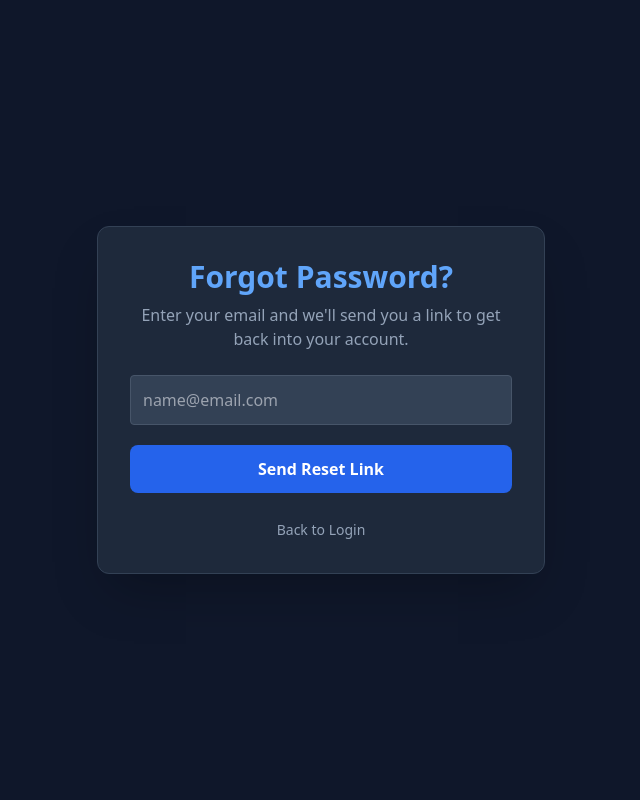
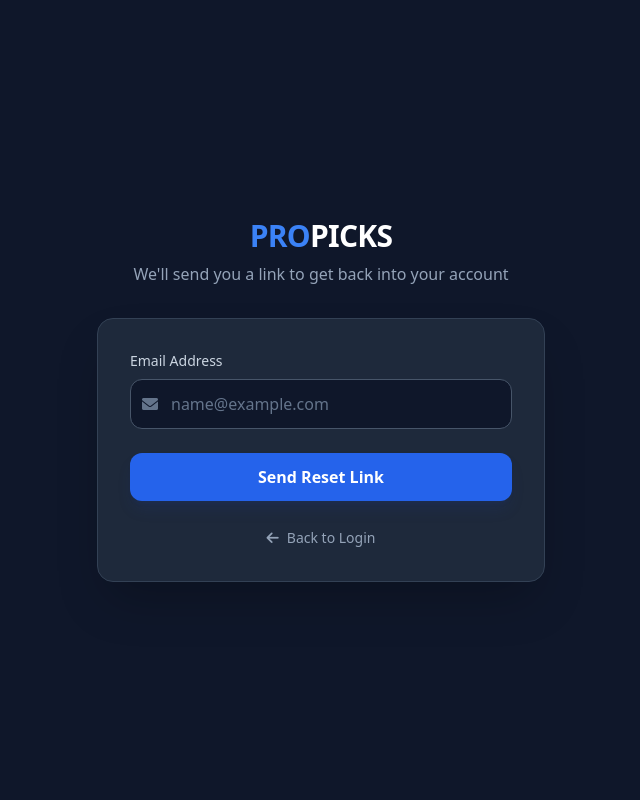
Before and after one commit to ktwom22/ncaabets, a Flask app: page /forgot-password in a window 1280 px wide. Shown: the whole page, without its empty margins (319-959 px from the left). Run offline with Flask 3, Linux system fonts and the light colour scheme; some libraries are stand-ins or nearby versions.

Commit message:
add google

```diff
--- a/main.py
+++ b/main.py
@@ -6,6 +6,7 @@ import gspread
 import json
 import pytz
 import stripe
+import resend
 from flask import Flask, render_template, jsonify, redirect, url_for, request, flash
 from datetime import datetime
 from oauth2client.service_account import ServiceAccountCredentials
@@ -13,7 +14,6 @@ from flask_sqlalchemy import SQLAlchemy
 from sqlalchemy import select
 from flask_login import LoginManager, UserMixin, login_user, login_required, logout_user, current_user
 from werkzeug.security import generate_password_hash, check_password_hash
-from flask_mail import Mail, Message
 from itsdangerous import URLSafeTimedSerializer
 
 app = Flask(__name__)
@@ -23,18 +23,14 @@ app.config['SECRET_KEY'] = os.environ.get('SECRET_KEY', 'default-dev-key-123')
 app.config['SQLALCHEMY_DATABASE_URI'] = os.environ.get('DATABASE_URL', 'sqlite:///users.db')
 app.config['SQLALCHEMY_TRACK_MODIFICATIONS'] = False
 
-# Stripe & Mail Config
+# Stripe & Resend Config
 stripe.api_key = os.environ.get('STRIPE_SECRET_KEY')
-app.config['MAIL_SERVER'] = 'smtp.gmail.com'
-app.config['MAIL_PORT'] = 587
-app.config['MAIL_USE_TLS'] = True
-app.config['MAIL_USERNAME'] = os.environ.get('EMAIL_USER')
-app.config['MAIL_PASSWORD'] = os.environ.get('EMAIL_PASS')
+resend.api_key = os.environ.get('RESEND_API_KEY')
 
 db = SQLAlchemy(app)
-mail = Mail(app)
 login_manager = LoginManager(app)
 login_manager.login_view = 'login'
+
 
 # --- DATABASE MODELS ---
 class User(UserMixin, db.Model):
@@ -42,7 +38,7 @@ class User(UserMixin, db.Model):
     email = db.Column(db.String(100), unique=True, nullable=False)
     password = db.Column(db.String(200), nullable=False)
     is_premium = db.Column(db.Boolean, default=False)
-    stripe_id = db.Column(db.String(100))
+    stripe_id = db.Column(db.String(100))  # Used for Customer Portal
 
     def get_reset_token(self):
         s = URLSafeTimedSerializer(app.config['SECRET_KEY'])
@@ -57,15 +53,18 @@ class User(UserMixin, db.Model):
             return None
         return db.session.get(User, user_id)
 
+
 @login_manager.user_loader
 def load_user(user_id):
     return db.session.get(User, int(user_id))
+
 
 # --- GOOGLE SHEETS & LIVE API CONFIG ---
 SHEET_URL = "https://docs.google.com/spreadsheets/d/e/2PACX-1vTh9hxThF-cxBppDUYAPp0TMH3ckTHBIUqKcD2EhtBaVmbXx5SRiid9gJnVA1xQkQ9FPpiRMI9fhqDJ/pub?gid=1766494058&single=true&output=csv"
 ARCHIVE_CSV_URL = "https://docs.google.com/spreadsheets/d/e/2PACX-1vTh9hxThF-cxBppDUYAPp0TMH3ckTHBIUqKcD2EhtBaVmbXx5SRiid9gJnVA1xQkQ9FPpiRMI9fhqDJ/pub?gid=1827029141&single=true&output=csv"
 SHEET_ID = "1RIxl64YbDn7st6h0g9LZFdL8r_NgAwYgs-KW3Kni7wM"
 scope = ["https://spreadsheets.google.com/feeds", "https://www.googleapis.com/auth/drive"]
+
 
 # --- UTILITIES ---
 def get_gspread_client():
@@ -81,6 +80,7 @@ def get_gspread_client():
         print(f"Auth Error: {e}")
         return None
 
+
 def normalize(name):
     if not name or pd.isna(name): return ""
     name = str(name).upper()
@@ -88,31 +88,39 @@ def normalize(name):
         name = name.replace(r, "")
     return "".join(filter(str.isalnum, name))
 
+
 def clean_val(val, default=0.0):
     try:
         s = str(val).strip()
         if s in ['---', '', 'nan', 'None']: return default
         return float(s)
-    except: return default
+    except:
+        return default
+
 
 def clean_id(val):
     try:
         if pd.isna(val) or str(val).strip() == '': return "0"
         return str(int(float(str(val).strip())))
-    except: return str(val).split('.')[0].strip()
+    except:
+        return str(val).split('.')[0].strip()
+
 
 def get_live_data():
     live_map = {}
     try:
         headers = {'User-Agent': 'Mozilla/5.0'}
-        res = requests.get("http://site.api.espn.com/apis/site/v2/sports/basketball/mens-college-basketball/scoreboard?groups=50&limit=150", headers=headers, timeout=5).json()
+        res = requests.get(
+            "http://site.api.espn.com/apis/site/v2/sports/basketball/mens-college-basketball/scoreboard?groups=50&limit=150",
+            headers=headers, timeout=5).json()
         for event in res.get('events', []):
             comp = event['competitions'][0]
             t_away = next(t for t in comp['competitors'] if t['homeAway'] == 'away')
             t_home = next(t for t in comp['competitors'] if t['homeAway'] == 'home')
             data = {
                 "id": str(event['id']),
-                "status": "FINAL" if event['status']['type']['state'] == "post" else event['status']['type']['shortDetail'],
+                "status": "FINAL" if event['status']['type']['state'] == "post" else event['status']['type'][
+                    'shortDetail'],
                 "state": event['status']['type']['state'],
                 "s_away": int(clean_val(t_away.get('score', 0))),
                 "s_home": int(clean_val(t_home.get('score', 0))),
@@ -120,13 +128,16 @@ def get_live_data():
                 "h_team": t_home['team']['displayName'],
                 "a_logo": t_away['team'].get('logo', ''),
                 "h_logo": t_home['team'].get('logo', ''),
-                "plays": [{"clock": "LIVE", "text": p.strip()} for p in comp.get('situation', {}).get('lastPlay', {}).get('text', '').split(';') if p.strip()][:2]
+                "plays": [{"clock": "LIVE", "text": p.strip()} for p in
+                          comp.get('situation', {}).get('lastPlay', {}).get('text', '').split(';') if p.strip()][:2]
             }
             live_map[normalize(t_away['team']['displayName'])] = data
             live_map[normalize(t_home['team']['displayName'])] = data
             live_map[str(event['id'])] = data
-    except Exception as e: print(f"Live API Error: {e}")
+    except Exception as e:
+        print(f"Live API Error: {e}")
     return live_map
+
 
 def auto_log_game(game_data, stats, ld, archive_sheet, col_p_values):
     eid = str(game_data['ESPN_ID']).strip()
@@ -136,7 +147,7 @@ def auto_log_game(game_data, stats, ld, archive_sheet, col_p_values):
         if eid in col_p_values:
             if is_finished:
                 row_idx = col_p_values.index(eid) + 1
-                curr_res = archive_sheet.cell(row_idx, 3).value
+                curr_res = archive_sheet.cell(row_idx, 3).value  # Column C: Result
                 if curr_res == "PENDING":
                     score_a, score_h = ld['s_away'], ld['s_home']
                     pick_team = normalize(game_data['Raw_Pick'])
@@ -155,22 +166,22 @@ def auto_log_game(game_data, stats, ld, archive_sheet, col_p_values):
             ]
             archive_sheet.append_row(new_row, value_input_option='RAW')
             col_p_values.append(eid)
-    except Exception as e: print(f"Logging Failed: {e}")
+    except Exception as e:
+        print(f"Logging Failed: {e}")
+
 
 # --- CORE ROUTES ---
 
 @app.route('/')
 def index():
-    is_premium = False
-    if current_user.is_authenticated:
-        is_premium = current_user.is_premium
-    if request.args.get('key') == 'pro_access':
-        is_premium = True
+    is_premium = current_user.is_authenticated and current_user.is_premium
+    if request.args.get('key') == 'pro_access': is_premium = True
 
     now_tz = datetime.now(pytz.timezone('US/Eastern'))
     today_target = f"{now_tz.month}/{now_tz.day}"
     archive_data_map, wins, losses, pct, last_10 = {}, 0, 0, 0.0, []
 
+    # 1. Load Archive to "Lock In" Picks
     try:
         ares = requests.get(ARCHIVE_CSV_URL, timeout=10)
         adf = pd.read_csv(io.StringIO(ares.content.decode('utf-8')))
@@ -182,13 +193,15 @@ def index():
             wins, losses = len(adf[res_col == 'WIN']), len(adf[res_col == 'LOSS'])
             if (wins + losses) > 0: pct = round((wins / (wins + losses)) * 100, 1)
             last_10 = adf[adf['Result'].isin(['WIN', 'LOSS', 'PUSH'])].tail(10).to_dict('records')[::-1]
-    except: pass
+    except:
+        pass
 
+    # 2. Get Gspread for Logging
     gc = get_gspread_client()
     archive_sheet = gc.open_by_key(SHEET_ID).worksheet("Archive") if gc else None
-    col_p_values = archive_sheet.col_values(16) if archive_sheet else []
+    col_p_values = archive_sheet.col_values(16) if archive_sheet else []  # Col P is ESPN_ID
+
     live_map = get_live_data()
-
     try:
         df = pd.read_csv(io.StringIO(requests.get(SHEET_URL).text))
     except:
@@ -201,13 +214,16 @@ def index():
 
         a_name, h_name = str(row.get('Away Team', '')).strip(), str(row.get('Home Team', '')).strip()
         ld = live_map.get(normalize(a_name), live_map.get(normalize(h_name),
-                         {"id": "0", "status": g_time, "state": "pre", "s_away": 0, "s_home": 0}))
+                                                          {"id": "0", "status": g_time, "state": "pre", "s_away": 0,
+                                                           "s_home": 0}))
         eid = clean_id(ld.get('id', '0'))
 
+        # LOGIC: If game is in Archive, use those values (Locked). Otherwise, calculate.
         if eid != "0" and eid in archive_data_map:
             hist = archive_data_map[eid]
             pick, p_spr_val = str(hist.get('Pick', 'N/A')), clean_val(hist.get('Pick_Spread'))
-            proj_l, proj_r, abs_edge = clean_val(hist.get('Proj_Away')), clean_val(hist.get('Proj_Home')), clean_val(hist.get('Edge'))
+            proj_l, proj_r, abs_edge = clean_val(hist.get('Proj_Away')), clean_val(hist.get('Proj_Home')), clean_val(
+                hist.get('Edge'))
             stats = {'pa': hist.get('Away_PPG'), 'pga': hist.get('Away_PPGA'), 'ph': hist.get('Home_PPG'),
                      'pgh': hist.get('Home_PPGA'), 'ra': hist.get('Away_Rank'), 'rh': hist.get('Home_Rank'),
                      'sos_a': hist.get('Away_SOS'), 'sos_h': hist.get('Home_SOS')}
@@ -243,12 +259,25 @@ def index():
             auto_log_game(game_obj, stats, ld, archive_sheet, col_p_values)
         all_games.append(game_obj)
 
-    return render_template('index.html', games=all_games, stats={"W": wins, "L": losses, "PCT": pct}, last_10=last_10, is_premium=is_premium)
+    return render_template('index.html', games=all_games, stats={"W": wins, "L": losses, "PCT": pct}, last_10=last_10,
+                           is_premium=is_premium)
 
-# --- AUTH ROUTES ---
+
+# --- API ROUTE FOR LIVE UPDATES (Fixes 404) ---
+@app.route('/api/updates')
+def api_updates():
+    live_map = get_live_data()
+    return jsonify(live_map)
+
+
+# --- AUTH & SUBSCRIPTION ROUTES ---
+
+@app.route('/subscribe')  # Fixes 404
+def subscribe_alias():
+    return redirect(url_for('signup'))
+
 
 @app.route('/signup', methods=['GET', 'POST'])
-@app.route('/subscribe', methods=['GET', 'POST'])
 def signup():
     if request.method == 'POST':
         email = request.form.get('email').lower()
@@ -263,6 +292,7 @@ def signup():
         return redirect(url_for('create_checkout_session'))
     return render_template('subscribe.html')
 
+
 @app.route('/login', methods=['GET', 'POST'])
 def login():
     if request.method == 'POST':
@@ -274,6 +304,7 @@ def login():
             return redirect(url_for('index') if u.is_premium else url_for('create_checkout_session'))
         flash("Invalid credentials.")
     return render_template('login.html')
+
 
 @app.route('/logout')
 @login_required
@@ -287,47 +318,25 @@ def forgot_password():
     if request.method == 'POST':
         email = request.form.get('email').lower()
         user = db.session.execute(select(User).filter_by(email=email)).scalar_one_or_none()
-
-        # We always show this message so hackers can't "fish" for valid emails
-        success_msg = "If an account matches that email, a reset link has been sent."
-
         if user:
             token = user.get_reset_token()
             reset_url = url_for('reset_token', token=token, _external=True)
+            resend.Emails.send({
+                "from": "ProPicks <onboarding@resend.dev>",
+                "to": email,
+                "subject": "Reset Your Password",
+                "html": f"<p>Click here to reset: <a href='{reset_url}'>{reset_url}</a></p>"
+            })
+        flash("If an account exists, a reset link has been sent.")
+        return redirect(url_for('login'))
+    return render_template('forgot_password.html')
 
-            # 1. Print to logs for immediate testing
-            print(f"DEBUG: Reset Link for {email}: {reset_url}")
-
-            # 2. Attempt to send the actual email
-            try:
-                msg = Message(
-                    subject="Password Reset Request - ProPicks",
-                    sender=app.config['MAIL_USERNAME'],
-                    recipients=[email]
-                )
-                msg.body = f"""To reset your password, click the link below:
-
-{reset_url}
-
-If you did not make this request, simply ignore this email and no changes will be made.
-This link will expire in 30 minutes.
-"""
-                mail.send(msg)
-            except Exception as e:
-                # If email fails (e.g. bad credentials), we log the error
-                # but don't stop the user so they don't see a "500 Error" page.
-                print(f"EMAIL ERROR: {e}")
-
-        flash(success_msg)
-        return redirect(url_for('login'))
-
-    return render_template('forgot_password.html')
 
 @app.route('/reset-password/<token>', methods=['GET', 'POST'])
 def reset_token(token):
     user = User.verify_reset_token(token)
     if not user:
-        flash('Invalid or expired token.')
+        flash('Invalid/expired token.')
         return redirect(url_for('forgot_password'))
     if request.method == 'POST':
         user.password = generate_password_hash(request.form.get('password'), method='pbkdf2:sha256')
@@ -336,7 +345,8 @@ def reset_token(token):
         return redirect(url_for('login'))
     return render_template('reset_password.html')
 
-# --- STRIPE ROUTES ---
+
+# --- STRIPE & BILLING ---
 
 @app.route('/create-checkout-session')
 @login_required
@@ -351,7 +361,20 @@ def create_checkout_session():
             cancel_url=url_for('index', _external=True),
         )
         return redirect(checkout_session.url, code=303)
-    except Exception as e: return f"Stripe Error: {e}", 500
+    except Exception as e:
+        return f"Stripe Error: {e}", 500
+
+
+@app.route('/billing-portal')
+@login_required
+def billing_portal():
+    # Allows users to cancel or update their card via Stripe directly
+    portal_session = stripe.billing_portal.Session.create(
+        customer=current_user.stripe_id,
+        return_url=url_for('index', _external=True),
+    )
+    return redirect(portal_session.url)
+
 
 @app.route('/webhook', methods=['POST'])
 def stripe_webhook():
@@ -359,12 +382,16 @@ def stripe_webhook():
     try:
         event = stripe.Webhook.construct_event(payload, sig, os.environ.get('STRIPE_WEBHOOK_SECRET'))
         if event['type'] == 'checkout.session.completed':
-            user = db.session.execute(select(User).filter_by(email=event['data']['object'].get('customer_email'))).scalar_one_or_none()
+            session = event['data']['object']
+            user = db.session.execute(select(User).filter_by(email=session.get('customer_email'))).scalar_one_or_none()
             if user:
                 user.is_premium = True
+                user.stripe_id = session.get('customer')
                 db.session.commit()
-    except: return jsonify(success=False), 400
+    except:
+        return jsonify(success=False), 400
     return jsonify(success=True)
+
 
 if __name__ == '__main__':
     with app.app_context(): db.create_all()
--- a/requirements.txt
+++ b/requirements.txt
@@ -16,3 +16,4 @@ flask-migrate
 stripe
 python-dotenv
 Flask-Mail
+resend
--- a/templates/forgot_password.html
+++ b/templates/forgot_password.html
@@ -1,28 +1,59 @@
 <!DOCTYPE html>
 <html lang="en">
 <head>
-    <title>Reset Password</title>
     <meta charset="UTF-8">
-    <meta name="viewport" content="width=device-width, initial-scale=1">
+    <meta name="viewport" content="width=device-width, initial-scale=1.0">
+    <title>Forgot Password - ProPicks</title>
     <script src="https://cdn.tailwindcss.com"></script>
+    <link href="https://cdnjs.cloudflare.com/ajax/libs/font-awesome/6.0.0/css/all.min.css" rel="stylesheet">
 </head>
-<body class="bg-slate-900 text-white flex items-center justify-center min-h-screen p-4">
-    <div class="bg-slate-800 p-8 rounded-xl shadow-2xl w-full max-w-md border border-slate-700 text-center">
-        <h2 class="text-3xl font-bold text-blue-400 mb-2">Forgot Password?</h2>
-        <p class="text-slate-400 mb-6">Enter your email and we'll send you a link to get back into your account.</p>
+<body class="bg-slate-900 text-slate-100 min-h-screen flex items-center justify-center p-4">
 
-        <form action="{{ url_for('forgot_password') }}" method="POST" class="space-y-5">
-            <input type="email" name="email" placeholder="name@email.com" required
-                   class="w-full p-3 rounded bg-slate-700 border border-slate-600 focus:border-blue-500 outline-none transition">
+    <div class="w-full max-w-md">
+        <div class="text-center mb-8">
+            <h1 class="text-3xl font-extrabold tracking-tight text-white">
+                <span class="text-blue-500">PRO</span>PICKS
+            </h1>
+            <p class="text-slate-400 mt-2">We'll send you a link to get back into your account</p>
+        </div>
 
-            <button type="submit" class="w-full bg-blue-600 hover:bg-blue-500 p-3 rounded-lg font-bold transition">
-                Send Reset Link
-            </button>
-        </form>
+        <div class="bg-slate-800 border border-slate-700 rounded-2xl shadow-2xl p-8">
+            {% with messages = get_flashed_messages() %}
+              {% if messages %}
+                {% for message in messages %}
+                  <div class="mb-4 p-3 rounded bg-blue-500/10 border border-blue-500/50 text-blue-400 text-sm">
+                    {{ message }}
+                  </div>
+                {% endfor %}
+              {% endif %}
+            {% endwith %}
 
-        <div class="mt-6">
-            <a href="{{ url_for('login') }}" class="text-sm text-slate-400 hover:text-blue-400">Back to Login</a>
+            <form method="POST" class="space-y-6">
+                <div>
+                    <label for="email" class="block text-sm font-medium text-slate-300 mb-2">Email Address</label>
+                    <div class="relative">
+                        <span class="absolute inset-y-0 left-0 pl-3 flex items-center text-slate-500">
+                            <i class="fas fa-envelope"></i>
+                        </span>
+                        <input type="email" name="email" id="email" required
+                            class="block w-full pl-10 pr-3 py-3 bg-slate-900 border border-slate-600 rounded-xl text-white placeholder-slate-500 focus:outline-none focus:ring-2 focus:ring-blue-500 transition"
+                            placeholder="name@example.com">
+                    </div>
+                </div>
+
+                <button type="submit"
+                    class="w-full bg-blue-600 hover:bg-blue-500 text-white font-bold py-3 px-4 rounded-xl transition duration-200 shadow-lg shadow-blue-900/20">
+                    Send Reset Link
+                </button>
+            </form>
+
+            <div class="mt-6 text-center">
+                <a href="{{ url_for('login') }}" class="text-sm text-slate-400 hover:text-white transition">
+                    <i class="fas fa-arrow-left mr-2"></i>Back to Login
+                </a>
+            </div>
         </div>
     </div>
+
 </body>
 </html>
```
